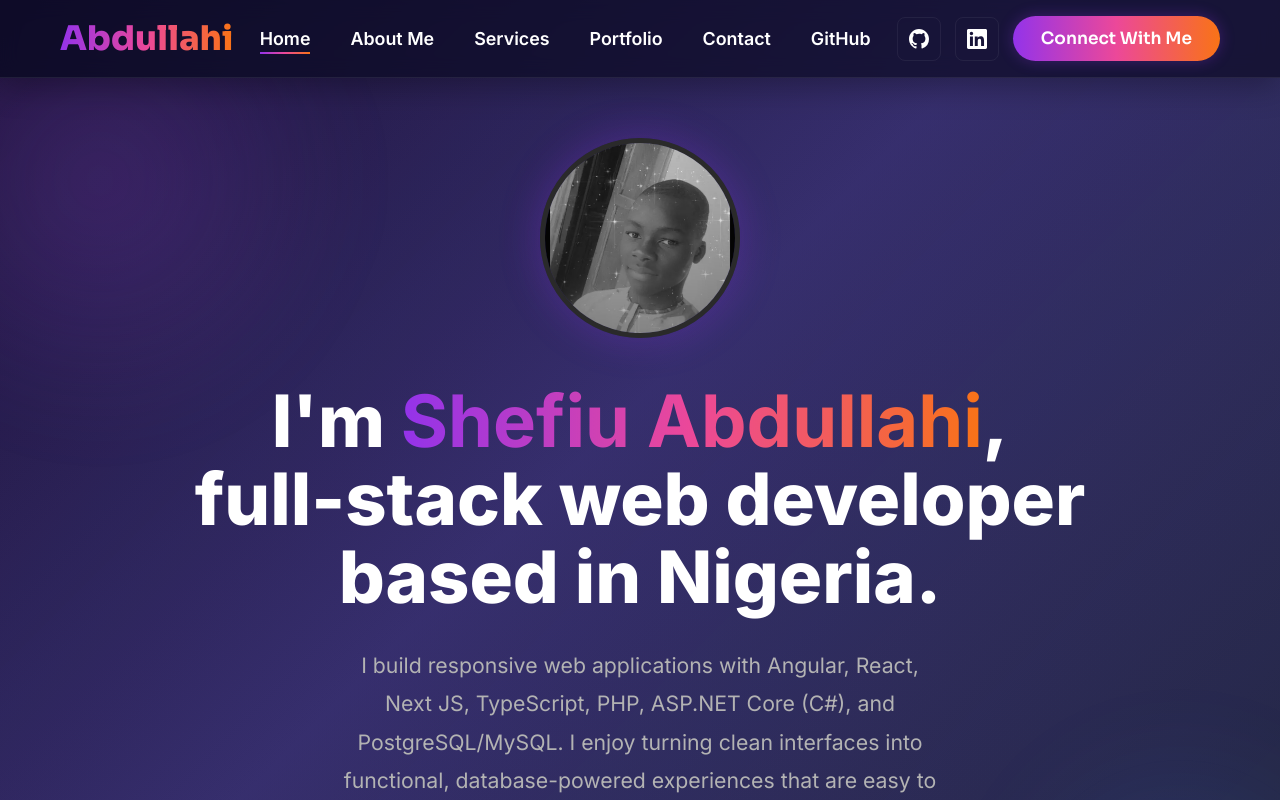
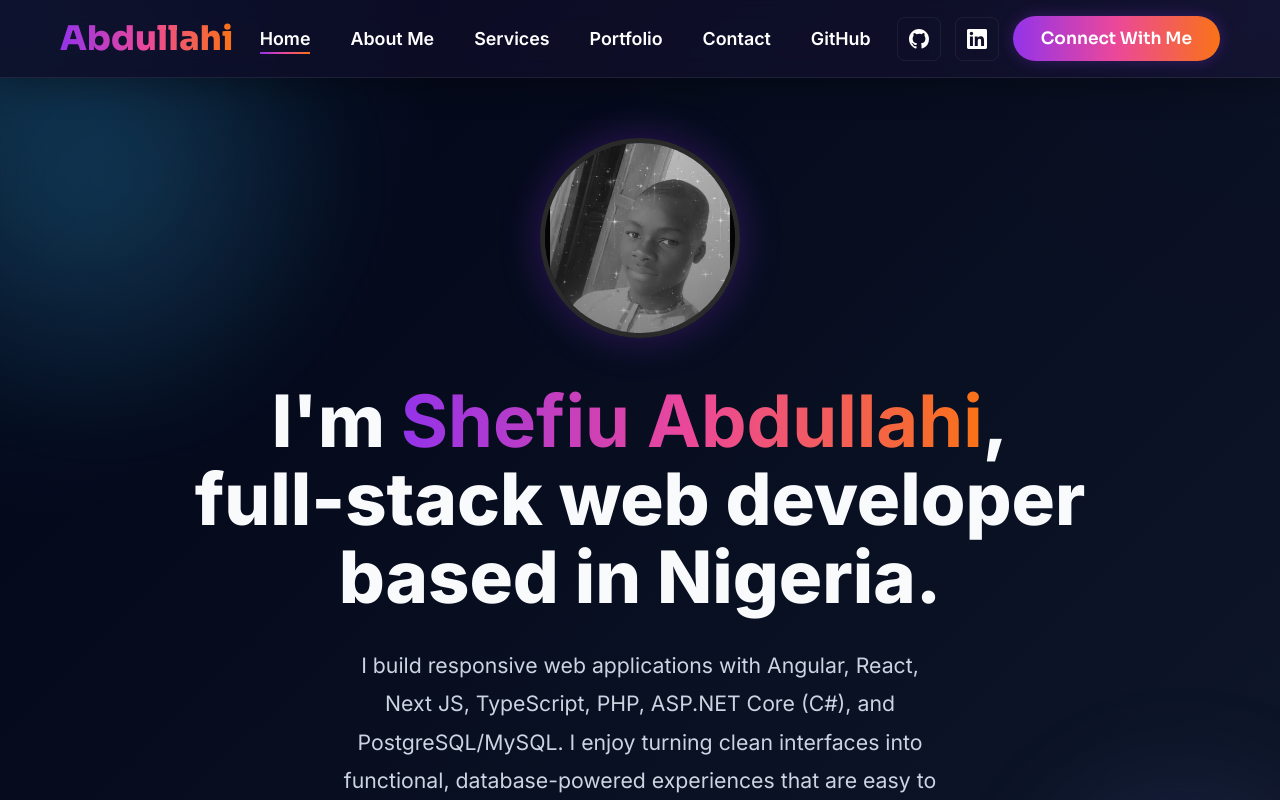
Before and after one commit to Adeola24688/portfolio-react, a React (Vite) app: page / in a window 1280 px wide. Built offline with nearby package versions, Linux system fonts and the light colour scheme.

Commit message:
style: update color scheme and background gradients in App.css and index.css for improved visual aesthetics

```diff
--- a/src/App.css
+++ b/src/App.css
@@ -6,7 +6,7 @@
 
 body {
   font-family: var(--font-body);
-  color: #fff;
+  color: #f8fafc;
 }
 
 .app {
@@ -22,11 +22,17 @@ body {
   display: flex;
   align-items: center;
   justify-content: center;
-  background: linear-gradient(
-    135deg,
-    rgba(157, 78, 221, 0.1) 0%,
-    rgba(58, 134, 255, 0.05) 100%
-  );
+  background:
+    radial-gradient(
+      circle at top left,
+      rgba(56, 189, 248, 0.14),
+      transparent 28%
+    ),
+    linear-gradient(
+      135deg,
+      rgba(2, 6, 23, 0.96) 0%,
+      rgba(15, 23, 42, 0.94) 100%
+    );
   padding: 60px 0;
   position: relative;
   overflow: hidden;
@@ -39,7 +45,7 @@ body {
   height: 500px;
   background: radial-gradient(
     circle,
-    rgba(157, 78, 221, 0.2) 0%,
+    rgba(56, 189, 248, 0.18) 0%,
     transparent 70%
   );
   border-radius: 50%;
@@ -56,7 +62,7 @@ body {
   height: 400px;
   background: radial-gradient(
     circle,
-    rgba(58, 134, 255, 0.15) 0%,
+    rgba(129, 140, 248, 0.16) 0%,
     transparent 70%
   );
   border-radius: 50%;
@@ -119,7 +125,7 @@ body {
 }
 
 .gradient-text {
-  background: linear-gradient(90deg, #9d4edd 0%, #c77dff 50%, #3a86ff 100%);
+  background: linear-gradient(90deg, #38bdf8 0%, #818cf8 50%, #34d399 100%);
   -webkit-background-clip: text;
   -webkit-text-fill-color: transparent;
   background-clip: text;
@@ -128,7 +134,7 @@ body {
 
 .hero-description {
   font-size: 1.25rem;
-  color: #b3b3b3;
+  color: #cbd5e1;
   line-height: 1.8;
   margin-bottom: 40px;
   max-width: 600px;
@@ -156,26 +162,26 @@ body {
 }
 
 .btn-primary {
-  background: linear-gradient(90deg, #9333ea 0%, #ec4899 50%, #f97316 100%);
+  background: linear-gradient(90deg, #38bdf8 0%, #818cf8 50%, #34d399 100%);
   color: #fff;
-  box-shadow: 0 0 20px rgba(147, 51, 234, 0.4);
+  box-shadow: 0 0 20px rgba(56, 189, 248, 0.3);
 }
 
 .btn-primary:hover {
   transform: translateY(-2px);
-  box-shadow: 0 0 30px rgba(147, 51, 234, 0.6);
+  box-shadow: 0 0 30px rgba(56, 189, 248, 0.4);
 }
 
 .btn-secondary {
   background: transparent;
   color: #fff;
-  border: 2px solid #9333ea;
+  border: 2px solid rgba(56, 189, 248, 0.6);
 }
 
 .btn-secondary:hover {
-  background: rgba(147, 51, 234, 0.1);
+  background: rgba(56, 189, 248, 0.12);
   transform: translateY(-2px);
-  box-shadow: 0 0 20px rgba(147, 51, 234, 0.3);
+  box-shadow: 0 0 20px rgba(56, 189, 248, 0.2);
 }
 
 /* Responsive */
--- a/src/index.css
+++ b/src/index.css
@@ -10,10 +10,27 @@ html,
 body {
   width: 100%;
   height: 100%;
-  font-family: "Inter", system-ui, -apple-system, BlinkMacSystemFont, "Segoe UI", sans-serif;
-  background: linear-gradient(135deg, #0f0c29 0%, #302b63 50%, #24243e 100%);
+  font-family:
+    "Inter",
+    system-ui,
+    -apple-system,
+    BlinkMacSystemFont,
+    "Segoe UI",
+    sans-serif;
+  background:
+    radial-gradient(
+      circle at top left,
+      rgba(56, 189, 248, 0.18),
+      transparent 28%
+    ),
+    radial-gradient(
+      circle at top right,
+      rgba(129, 140, 248, 0.16),
+      transparent 24%
+    ),
+    linear-gradient(135deg, #020617 0%, #0f172a 45%, #111827 100%);
   background-attachment: fixed;
-  color: #fff;
+  color: #f8fafc;
   overflow-x: hidden;
   scroll-behavior: smooth;
   font-size: 17px;
@@ -27,17 +44,19 @@ body {
 }
 
 :root {
-  --primary: #9d4edd;
-  --primary-light: #c77dff;
-  --secondary: #3a86ff;
-  --accent: #fb5607;
-  --dark-bg: #0f0c29;
-  --card-bg: rgba(255, 255, 255, 0.03);
-  --border-color: rgba(255, 255, 255, 0.08);
-  --text-primary: #ffffff;
-  --text-secondary: #b8b8b8;
+  --primary: #38bdf8;
+  --primary-light: #7dd3fc;
+  --secondary: #818cf8;
+  --accent: #34d399;
+  --dark-bg: #020617;
+  --card-bg: rgba(15, 23, 42, 0.72);
+  --border-color: rgba(148, 163, 184, 0.18);
+  --text-primary: #f8fafc;
+  --text-secondary: #cbd5e1;
   --font-heading: "Sora", "Inter", system-ui, sans-serif;
-  --font-body: "Inter", system-ui, -apple-system, BlinkMacSystemFont, "Segoe UI", sans-serif;
+  --font-body:
+    "Inter", system-ui, -apple-system, BlinkMacSystemFont, "Segoe UI",
+    sans-serif;
 }
 
 h1,
@@ -94,8 +113,9 @@ span {
 .scroll-reveal {
   opacity: 0;
   transform: translateY(40px);
-  transition: opacity 0.7s cubic-bezier(0.23, 1, 0.32, 1),
-              transform 0.7s cubic-bezier(0.23, 1, 0.32, 1);
+  transition:
+    opacity 0.7s cubic-bezier(0.23, 1, 0.32, 1),
+    transform 0.7s cubic-bezier(0.23, 1, 0.32, 1);
 }
 
 .scroll-reveal.revealed {
@@ -106,8 +126,9 @@ span {
 .scroll-reveal-left {
   opacity: 0;
   transform: translateX(-50px);
-  transition: opacity 0.7s cubic-bezier(0.23, 1, 0.32, 1),
-              transform 0.7s cubic-bezier(0.23, 1, 0.32, 1);
+  transition:
+    opacity 0.7s cubic-bezier(0.23, 1, 0.32, 1),
+    transform 0.7s cubic-bezier(0.23, 1, 0.32, 1);
 }
 
 .scroll-reveal-left.revealed {
@@ -118,8 +139,9 @@ span {
 .scroll-reveal-right {
   opacity: 0;
   transform: translateX(50px);
-  transition: opacity 0.7s cubic-bezier(0.23, 1, 0.32, 1),
-              transform 0.7s cubic-bezier(0.23, 1, 0.32, 1);
+  transition:
+    opacity 0.7s cubic-bezier(0.23, 1, 0.32, 1),
+    transform 0.7s cubic-bezier(0.23, 1, 0.32, 1);
 }
 
 .scroll-reveal-right.revealed {
@@ -130,8 +152,9 @@ span {
 .scroll-reveal-scale {
   opacity: 0;
   transform: scale(0.92);
-  transition: opacity 0.6s cubic-bezier(0.23, 1, 0.32, 1),
-              transform 0.6s cubic-bezier(0.23, 1, 0.32, 1);
+  transition:
+    opacity 0.6s cubic-bezier(0.23, 1, 0.32, 1),
+    transform 0.6s cubic-bezier(0.23, 1, 0.32, 1);
 }
 
 .scroll-reveal-scale.revealed {
@@ -143,8 +166,9 @@ span {
 .stagger-children .scroll-reveal-child {
   opacity: 0;
   transform: translateY(30px);
-  transition: opacity 0.5s cubic-bezier(0.23, 1, 0.32, 1),
-              transform 0.5s cubic-bezier(0.23, 1, 0.32, 1);
+  transition:
+    opacity 0.5s cubic-bezier(0.23, 1, 0.32, 1),
+    transform 0.5s cubic-bezier(0.23, 1, 0.32, 1);
 }
 
 .stagger-children.revealed .scroll-reveal-child {
@@ -152,12 +176,30 @@ span {
   transform: translateY(0);
 }
 
-.stagger-children.revealed .scroll-reveal-child:nth-child(1) { transition-delay: 0.05s; }
-.stagger-children.revealed .scroll-reveal-child:nth-child(2) { transition-delay: 0.1s; }
-.stagger-children.revealed .scroll-reveal-child:nth-child(3) { transition-delay: 0.15s; }
-.stagger-children.revealed .scroll-reveal-child:nth-child(4) { transition-delay: 0.2s; }
-.stagger-children.revealed .scroll-reveal-child:nth-child(5) { transition-delay: 0.25s; }
-.stagger-children.revealed .scroll-reveal-child:nth-child(6) { transition-delay: 0.3s; }
-.stagger-children.revealed .scroll-reveal-child:nth-child(7) { transition-delay: 0.35s; }
-.stagger-children.revealed .scroll-reveal-child:nth-child(8) { transition-delay: 0.4s; }
-.stagger-children.revealed .scroll-reveal-child:nth-child(9) { transition-delay: 0.45s; }
+.stagger-children.revealed .scroll-reveal-child:nth-child(1) {
+  transition-delay: 0.05s;
+}
+.stagger-children.revealed .scroll-reveal-child:nth-child(2) {
+  transition-delay: 0.1s;
+}
+.stagger-children.revealed .scroll-reveal-child:nth-child(3) {
+  transition-delay: 0.15s;
+}
+.stagger-children.revealed .scroll-reveal-child:nth-child(4) {
+  transition-delay: 0.2s;
+}
+.stagger-children.revealed .scroll-reveal-child:nth-child(5) {
+  transition-delay: 0.25s;
+}
+.stagger-children.revealed .scroll-reveal-child:nth-child(6) {
+  transition-delay: 0.3s;
+}
+.stagger-children.revealed .scroll-reveal-child:nth-child(7) {
+  transition-delay: 0.35s;
+}
+.stagger-children.revealed .scroll-reveal-child:nth-child(8) {
+  transition-delay: 0.4s;
+}
+.stagger-children.revealed .scroll-reveal-child:nth-child(9) {
+  transition-delay: 0.45s;
+}
```
